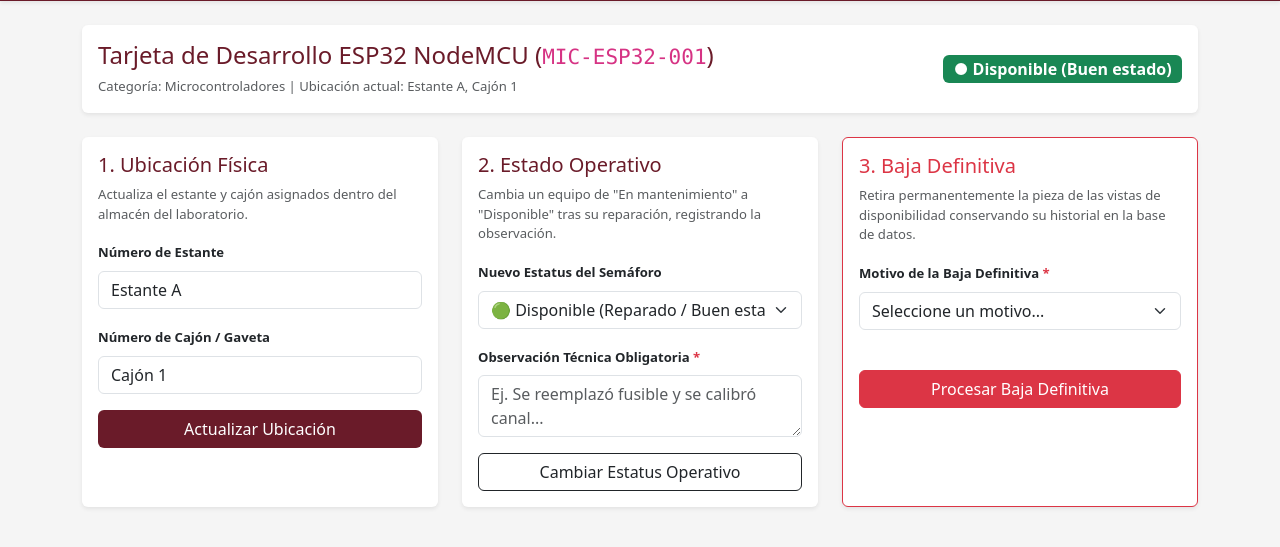
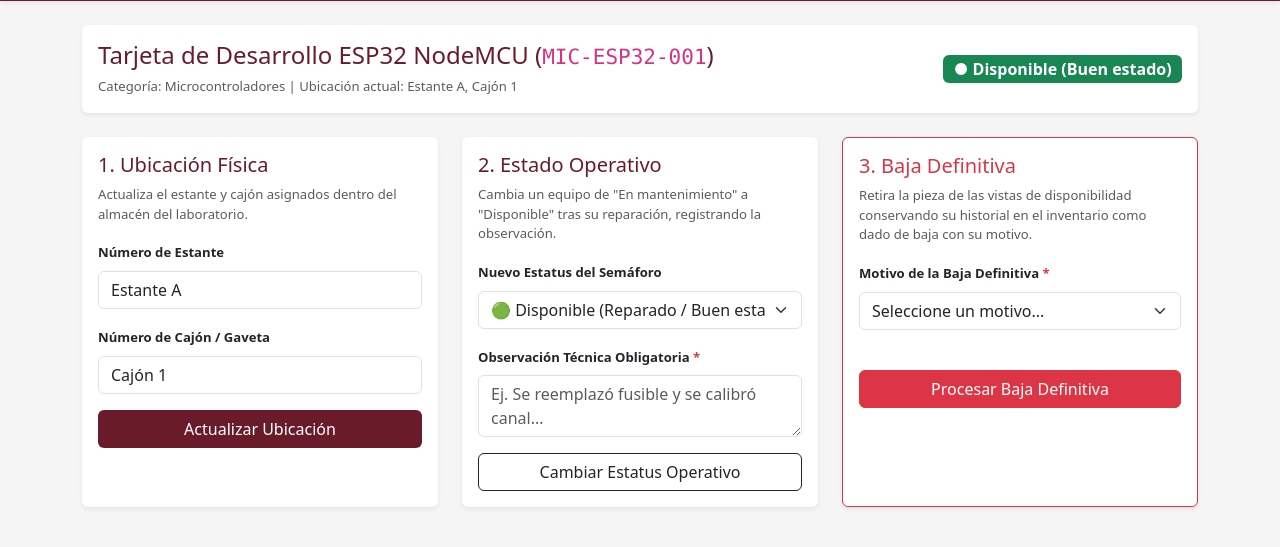
Before and after one commit to leonardovilchis11-crypto/Proyecto_Lab_Micros, a Django app: page /inventario/editar/1/ in a window 1280 px wide. Shown: the part 148-695 px from the top of the page. Run offline with Django 5.2, Linux system fonts and the light colour scheme.

Commit message:
Actualizar inventario para bajas definitivas con motivo

```diff
--- a/Proyecto_Lab_Micros/inventario/templates/inventario/editar_material.html
+++ b/Proyecto_Lab_Micros/inventario/templates/inventario/editar_material.html
@@ -23,16 +23,23 @@
 
 {% block content %}
 <div class="card shadow-sm border-0 p-3 mb-4">
-    <div class="d-flex justify-content-between align-items-center flex-wrap">
+    <div class="d-flex justify-content-between align-items-center flex-wrap gap-2">
         <div>
             <h4 class="mb-1" style="color: #6a1b29;">{{ material.nombre }} (<code>{{ material.id_unico }}</code>)</h4>
             <span class="text-muted small">Categoría: {{ material.categoria }} | Ubicación actual: {{ material.estante }}, {{ material.cajon }}</span>
+            {% if material.estatus == 'BAJA_DEFINITIVA' and material.motivo_baja %}
+            <div class="small text-dark mt-1">
+                <strong>Motivo de baja:</strong> {{ material.motivo_baja }}
+            </div>
+            {% endif %}
         </div>
         <div>
             {% if material.estatus == 'DISPONIBLE' %}
                 <span class="badge semaforo-verde fs-6">● Disponible (Buen estado)</span>
             {% elif material.estatus == 'PRESTADO' %}
                 <span class="badge semaforo-amarillo fs-6">● Prestado</span>
+            {% elif material.estatus == 'BAJA_DEFINITIVA' %}
+                <span class="badge bg-dark fs-6">● Dado de baja</span>
             {% else %}
                 <span class="badge semaforo-rojo fs-6">● En mantenimiento / Dañado</span>
             {% endif %}
@@ -97,7 +104,7 @@
     <div class="col-md-4">
         <div class="card shadow-sm h-100 border-danger p-3">
             <h5 class="text-danger">3. Baja Definitiva</h5>
-            <p class="small text-muted">Retira permanentemente la pieza de las vistas de disponibilidad conservando su historial en la base de datos.</p>
+            <p class="small text-muted">Retira la pieza de las vistas de disponibilidad conservando su historial en el inventario como dado de baja con su motivo.</p>
             <form method="post" id="formBaja">
                 {% csrf_token %}
                 <input type="hidden" name="tipo_accion" value="baja">
@@ -105,10 +112,10 @@
                     <label class="form-label fw-bold small">Motivo de la Baja Definitiva <span class="text-danger">*</span></label>
                     <select name="motivo_baja" class="form-select" required>
                         <option value="">Seleccione un motivo...</option>
-                        <option value="Componente quemado sin reparación">Componente quemado sin reparación</option>
-                        <option value="Daño físico severo / Irreparable">Daño físico severo / Irreparable</option>
-                        <option value="Obsolescencia tecnológica">Obsolescencia tecnológica</option>
-                        <option value="Extravío dictaminado con acta">Extravío dictaminado con acta</option>
+                        <option value="Componente quemado sin reparación" {% if material.motivo_baja == 'Componente quemado sin reparación' %}selected{% endif %}>Componente quemado sin reparación</option>
+                        <option value="Daño físico severo / Irreparable" {% if material.motivo_baja == 'Daño físico severo / Irreparable' %}selected{% endif %}>Daño físico severo / Irreparable</option>
+                        <option value="Obsolescencia tecnológica" {% if material.motivo_baja == 'Obsolescencia tecnológica' %}selected{% endif %}>Obsolescencia tecnológica</option>
+                        <option value="Extravío dictaminado con acta" {% if material.motivo_baja == 'Extravío dictaminado con acta' %}selected{% endif %}>Extravío dictaminado con acta</option>
                     </select>
                 </div>
                 <button type="button" class="btn btn-danger w-100 mt-4" onclick="abrirModalConfirmacion('formBaja')">
@@ -137,6 +144,7 @@
         </div>
     </div>
 </div>
+{% include "shared/session_timeout.html" %}
 {% endblock %}
 
 {% block extra_js %}
@@ -152,10 +160,8 @@
     document.getElementById('btnConfirmarModal').addEventListener('click', function () {
         if (formularioPendienteId) {
             const form = document.getElementById(formularioPendienteId);
-            form.dispatchEvent(new Event('submit'));
             form.submit();
         }
     });
 </script>
-{% include "shared/session_timeout.html" %}
 {% endblock %}
--- a/Proyecto_Lab_Micros/inventario/views.py
+++ b/Proyecto_Lab_Micros/inventario/views.py
@@ -89,15 +89,35 @@ CATEGORIAS_SISTEMA = [
     'Cables y Puntas de Prueba',
 ]
 
+ETIQUETAS_ESTATUS = {
+    'DISPONIBLE': 'Disponible',
+    'PRESTADO': 'Prestado',
+    'MANTENIMIENTO': 'En mantenimiento',
+    'DANADO': 'Dañado',
+    'BAJA_DEFINITIVA': 'Dado de baja',
+}
+
+
+def _preparar_item_vista(item):
+    copia = dict(item)
+    copia['estatus_display'] = ETIQUETAS_ESTATUS.get(item['estatus'], item['estatus'])
+    copia['dado_de_baja'] = item['estatus'] == 'BAJA_DEFINITIVA'
+    return copia
+
+
 # Pantalla 13: Tabla de Inventario General con ordenamiento, filtros y paginación (Req. 2.0, 2.3, 6.0.1)
 def gestion_inventario(request):
     query = request.GET.get('q', '').strip()
     categoria = request.GET.get('categoria', '').strip()
     estatus = request.GET.get('estatus', '').strip()
-    incluir_bajas = request.GET.get('bajas', '') == '1'
+    # Por defecto incluimos las bajas definitivas dentro del inventario para trazabilidad en Admin y Laboratorista
+    incluir_bajas = request.GET.get('bajas', '1') != '0'
 
-    # Por defecto ocultamos las Bajas Definitivas de la vista operativa (Req. 5.2)
-    materiales = [m for m in INVENTARIO_ITEMS if incluir_bajas or m['estatus'] != 'BAJA_DEFINITIVA']
+    materiales = [
+        _preparar_item_vista(m)
+        for m in INVENTARIO_ITEMS
+        if incluir_bajas or m['estatus'] != 'BAJA_DEFINITIVA'
+    ]
 
     if query:
         q_low = query.lower()
@@ -107,6 +127,7 @@ def gestion_inventario(request):
             or q_low in m['id_unico'].lower()
             or q_low in m['estante'].lower()
             or q_low in m['cajon'].lower()
+            or q_low in (m.get('motivo_baja') or '').lower()
         ]
     if categoria:
         materiales = [m for m in materiales if m['categoria'] == categoria]
@@ -125,7 +146,7 @@ def gestion_inventario(request):
         'nombre': lambda item: item['nombre'].lower(),
         'categoria': lambda item: item['categoria'].lower(),
         'ubicacion': lambda item: (item['estante'] + item['cajon']).lower(),
-        'estatus': lambda item: item['estatus'].lower(),
+        'estatus': lambda item: item['estatus_display'].lower(),
     }
     materiales.sort(key=claves_orden[orden], reverse=direccion == 'desc')
     total_registros = len(materiales)
@@ -214,7 +235,7 @@ def nuevo_material(request):
                     'motivo_baja': '',
                 }
                 INVENTARIO_ITEMS.append(nuevo_item)
-                ids_generados.append(nuevo_item)
+                ids_generados.append(_preparar_item_vista(nuevo_item))
 
     return render(request, 'inventario/formulario_material.html', {
         'categorias': CATEGORIAS_SISTEMA,
@@ -266,10 +287,10 @@ def editar_material(request, item_id):
             else:
                 material['estatus'] = 'BAJA_DEFINITIVA'
                 material['motivo_baja'] = motivo
-                request.session['mensaje_exito'] = f"El equipo {material['id_unico']} fue dado de Baja Definitiva ({motivo}). Se conserva en la BD para auditoría."
+                request.session['mensaje_exito'] = f"El equipo {material['id_unico']} fue dado de Baja Definitiva ({motivo}). Se conserva en el inventario para auditoría."
                 return redirect('inventario:gestion')
 
     return render(request, 'inventario/editar_material.html', {
-        'material': material,
+        'material': _preparar_item_vista(material),
         'error_msg': error_msg,
     })
```
Also changed, not shown: Proyecto_Lab_Micros/inventario/templates/inventario/gestion_inventario.html (+11 -5 lines).
